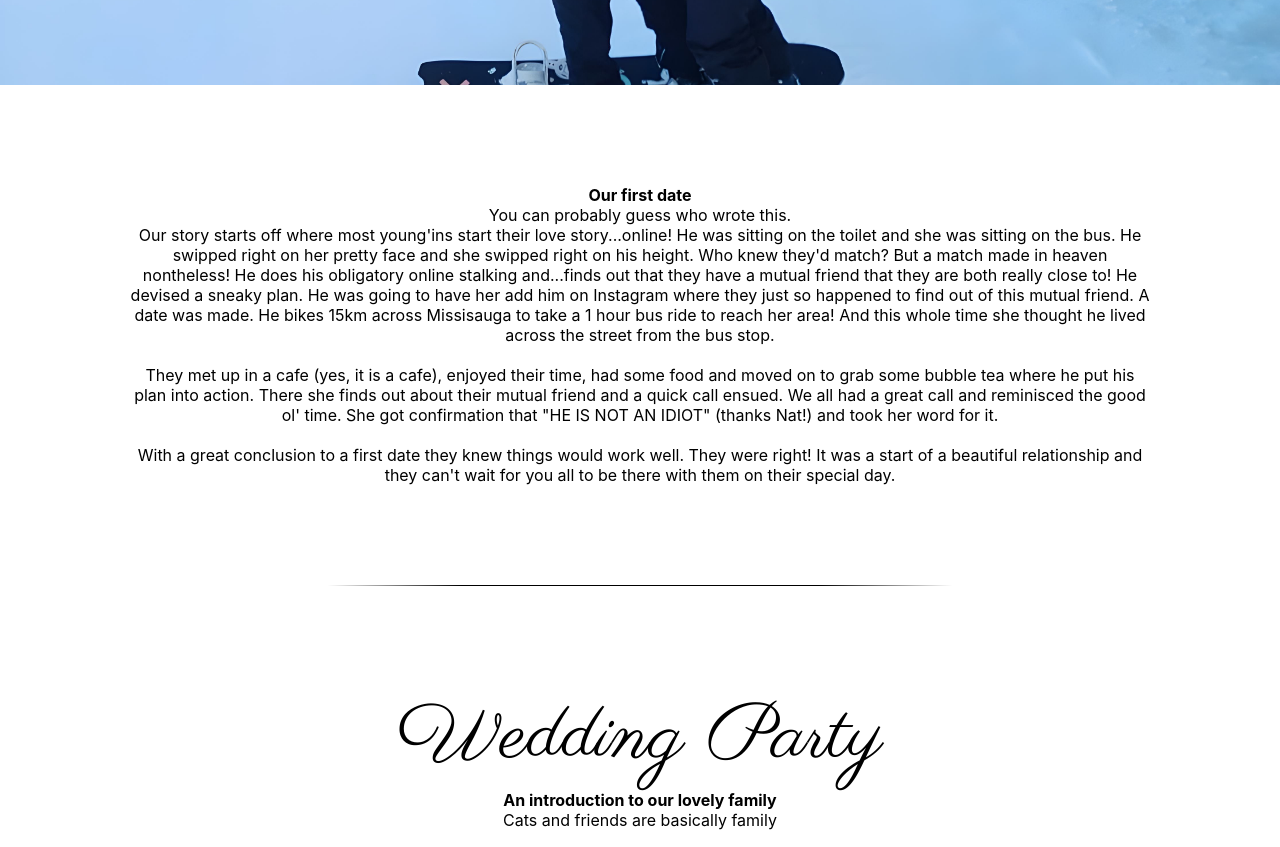
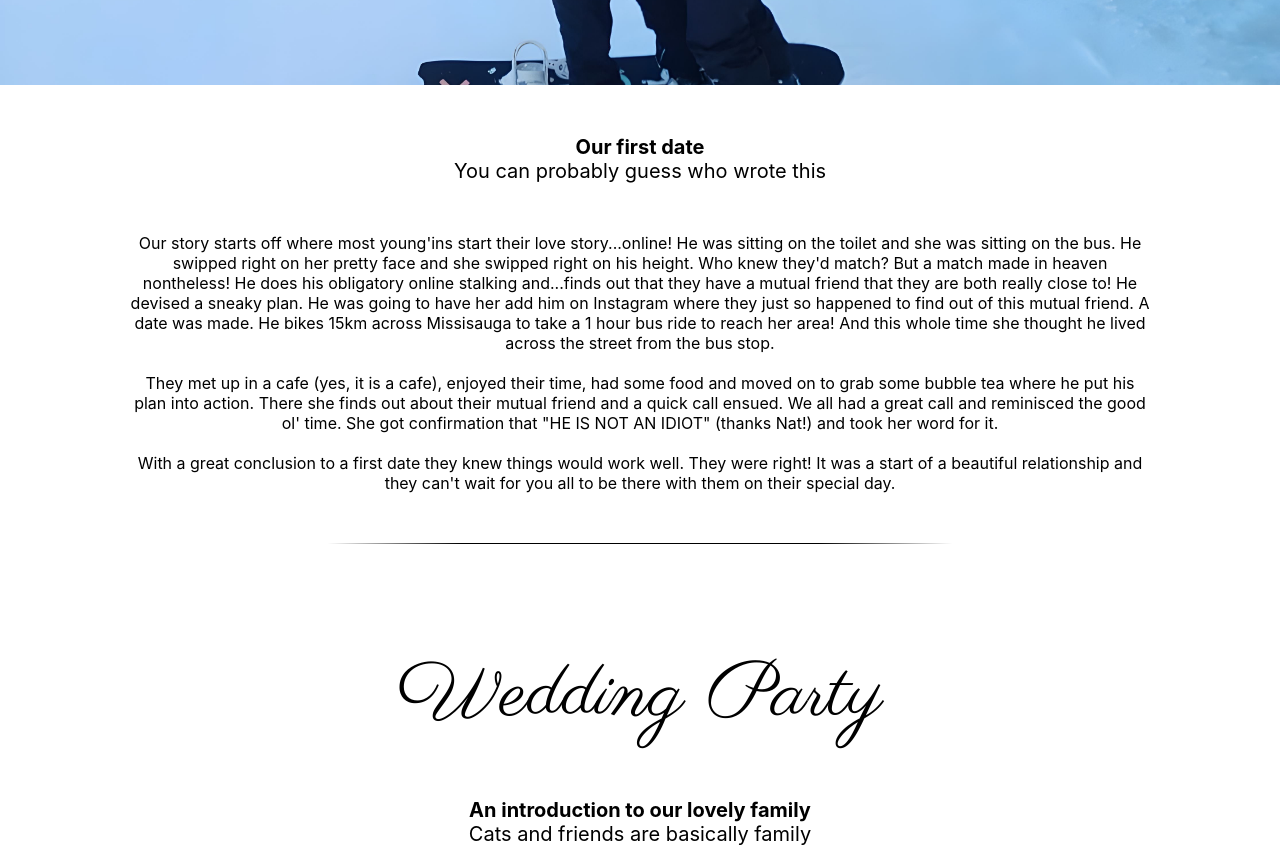
Before and after one commit to MajestryD/pengcrow-wedding, a React (Create React App) app: page / in a window 1280 px wide. Shown: the part 2740-3587 px from the top of the page. Built offline with nearby package versions, Linux system fonts and the light colour scheme.

Commit message:
Added sumit indicator

```diff
--- a/src/components/mainBody/QA/QA.js
+++ b/src/components/mainBody/QA/QA.js
@@ -8,7 +8,7 @@ function QA() {
 
             <div className='qAMessage'>
                 <span className='Title'> Q&A </span>
-                <p className='RSVPFYI'><strong>Some answers to your questions~</strong><br />Events are confusing and you probably have questions.</p>
+                <p className='RSVPFYI'><strong>Some answers to your questions~</strong><br />Events are confusing and you probably have questions</p>
 
                 <div className='QAContainer'>
                     <div className="QAColumn">
--- a/src/components/mainBody/ourstory/ourstory.css
+++ b/src/components/mainBody/ourstory/ourstory.css
@@ -40,7 +40,7 @@
 }
 
 .Story{
-    margin: 100px 0px;
+    margin: 50px 0px;
     width: 80%;
     align-self: center;
 }
--- a/src/components/mainBody/ourstory/ourstory.js
+++ b/src/components/mainBody/ourstory/ourstory.js
@@ -13,9 +13,9 @@ function OurStory() {
                     <div className='YesContainer'>
 
                     </div>
+                    <p className='RSVPFYI'><strong>Our first date</strong><br />You can probably guess who wrote this</p>
 
                     <div className='Story'>
-                        <p className='RSVPFYI'><strong>Our first date</strong><br />You can probably guess who wrote this.</p>
 
                         <p> Our story starts off where most young'ins start their love story...online! He was sitting on the toilet and she was sitting on the bus. He swipped right on her pretty face and she swipped right on his height. Who knew they'd match? But a match made in heaven nontheless! He does his obligatory online stalking and...finds out that they have a mutual friend that they are both really close to! He devised a sneaky plan. He was going to have her add him on Instagram where they just so happened to find out of this mutual friend. A date was made. He bikes 15km across Missisauga to take a 1 hour bus ride to reach her area! And this whole time she thought he lived across the street from the bus stop. </p><br />
 
--- a/src/components/mainBody/rsvp/rsvp.css
+++ b/src/components/mainBody/rsvp/rsvp.css
@@ -93,6 +93,11 @@
 
 }
 
+.FinishSubmit{
+    color: green;
+    font-size: max(1.0vw, 2.0vh);
+}
+
 .AddMember:hover{
     background-color: var(--websiteHover);
 }
@@ -180,7 +185,8 @@
 }
 
 .RSVPFYI{
-    font-size: max(1vw, 2vh);
+    margin-top: 50px;
+    font-size: max(1.5vw, 2.5vh);
 }
 
 .KungFu{
--- a/src/components/mainBody/rsvp/rsvp.js
+++ b/src/components/mainBody/rsvp/rsvp.js
@@ -118,7 +118,7 @@ function RSVP() {
             setDietaryRestriction(e.target.value);
         }
     }
-
+    const [finishSubmit,setFinishSubmit] = useState(false);
     const addAttendants = () => {
         const filteredAdultList = newAttendant.adultList.filter(adult => adult != null && adult !== false && adult !== "");
         const filteredChildrenList = newAttendant.childList.filter(adult => adult != null && adult !== false && adult !== "");
@@ -133,6 +133,7 @@ function RSVP() {
                 });
             setNewAttendant({ email: '', confirmation: true, diet: [], allergies: [], additional: '', childList: [], adultList: [] });
             setBadSubmit(false);
+            setFinishSubmit(true);
         } else {
             setBadSubmit(true);
         }
@@ -150,7 +151,7 @@ function RSVP() {
                 <span className='Title'> Rsvp </span>
                 <div className='KungFu'></div>
                 <p className='RSVPFYI'><strong>We're so excited to celebrate with you!</strong><br/>
-                        KINDLY RESPOND BY JUNE 30<sup>th</sup>, 2024.</p>
+                        KINDLY RESPOND BY JUNE 30<sup>th</sup>, 2024</p>
                 <div className='RSVPForm'>
                     <div className='GuestList'>
                         <label>Name (required)</label>
@@ -274,7 +275,10 @@ function RSVP() {
                     </div>
 
 
+
+
                 </div>
+                {finishSubmit && (<div className='FinishSubmit'> <strong>Thank you for submitting your RSVP! </strong></div>)}
             </div>
         </div>
     );
```
